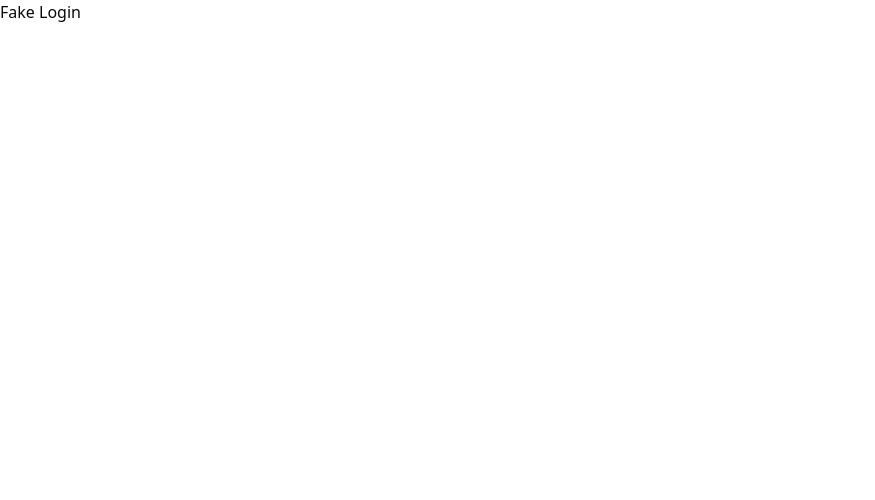
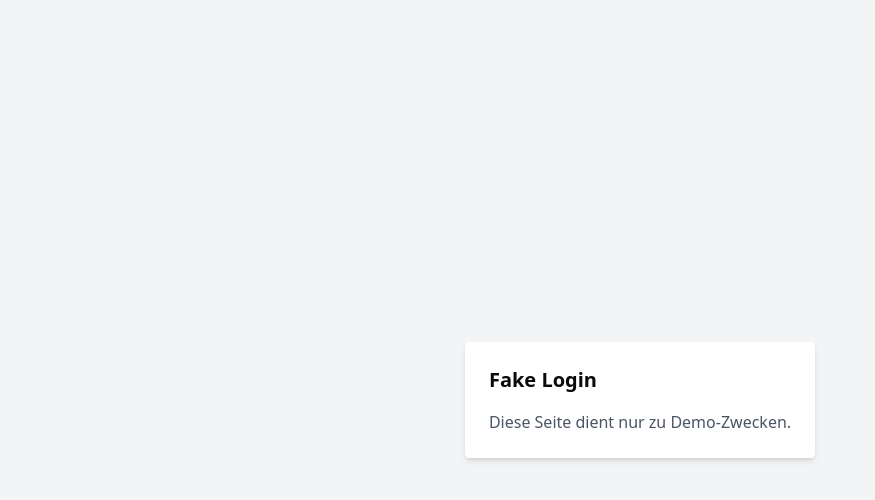
Before and after one commit to TechSavvy001/qr-hijacking-demo, a Next.js app: page /fake-login in a window 1280 px wide. Shown: the top 500 px of the page, without its empty margins (0-875 px from the left). Built offline with nearby package versions, Linux system fonts and the light colour scheme.

Commit message:
🐛 fix: add default export to fake-login page

```diff
--- a/src/app/fake-login/page.tsx
+++ b/src/app/fake-login/page.tsx
@@ -1,3 +1,10 @@
 export default function FakeLoginPage() {
-    return <div>Fake Login</div>;
+    return (
+      <main className="flex items-center justify-center min-h-screen bg-gray-100">
+        <div className="bg-white p-6 rounded shadow-md">
+          <h1 className="text-xl font-bold mb-4">Fake Login</h1>
+          <p className="text-gray-600">Diese Seite dient nur zu Demo-Zwecken.</p>
+        </div>
+      </main>
+    );
   }
--- a/src/app/fake-wifi-login/page.tsx
+++ b/src/app/fake-wifi-login/page.tsx
@@ -1,3 +1,10 @@
 export default function FakeLoginPage() {
-    return <div>Fake Wifi Login</div>;
+    return (
+      <main className="flex items-center justify-center min-h-screen bg-gray-100">
+        <div className="bg-white p-6 rounded shadow-md">
+          <h1 className="text-xl font-bold mb-4">Fake Login</h1>
+          <p className="text-gray-600">Diese Seite dient nur zu Demo-Zwecken.</p>
+        </div>
+      </main>
+    );
   }
```
